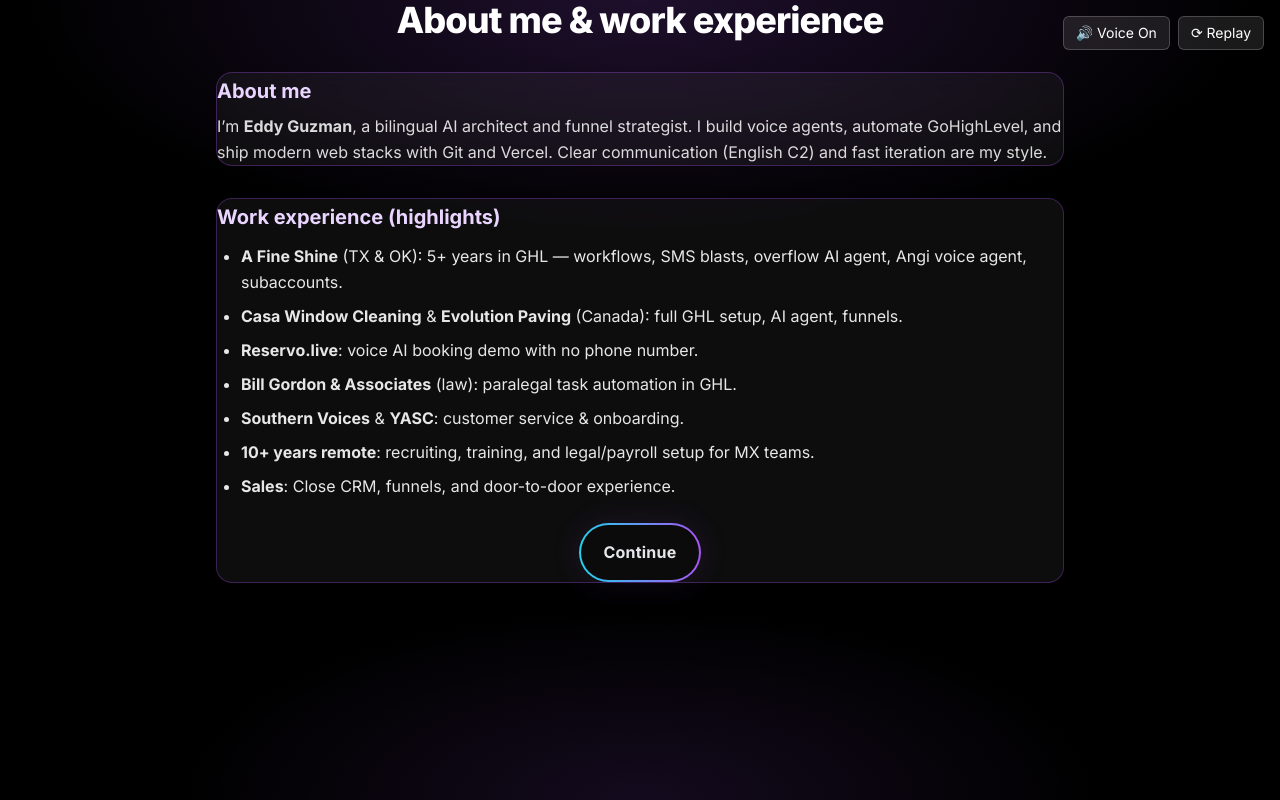
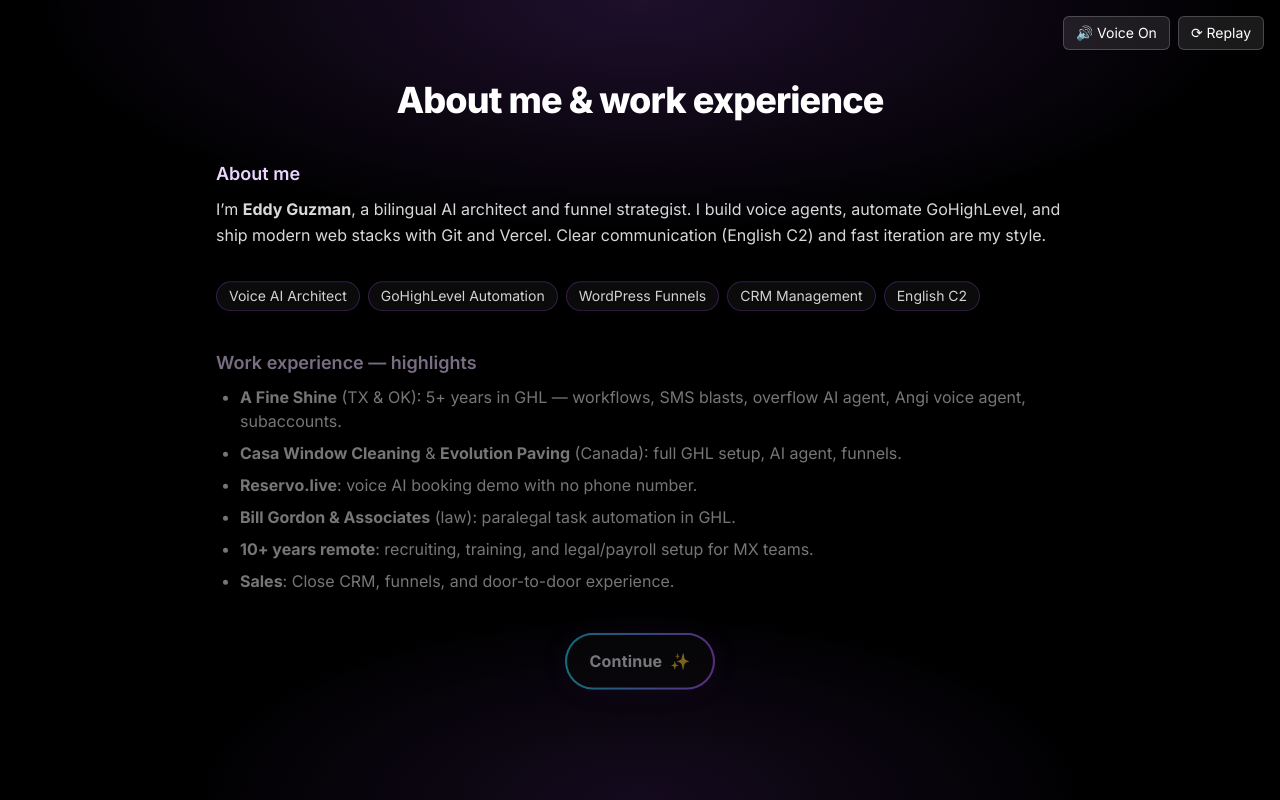
Before and after one commit to eddyg2k/Nvolvus-AI-CV-Web-app, a Next.js app: page / in a window 1280 px wide. Both pictures are taken after a click on the button "Continue". Built offline with nearby package versions, Linux system fonts and the light colour scheme.

Commit message:
Update page.jsx

```diff
--- a/app/page.jsx
+++ b/app/page.jsx
@@ -2,13 +2,12 @@
 
 import { useEffect, useMemo, useRef, useState } from "react";
 import { motion, AnimatePresence } from "framer-motion";
-import { Button } from "../components/ui/button";
-import { Card, CardContent } from "../components/ui/card";
 
+// === Constantes ===
 const NVOLVUS_LOGO =
   "https://images.leadconnectorhq.com/image/f_webp/q_80/r_768/u_https://assets.cdn.filesafe.space/RuTIPgoZKQ63EmsFqUJv/media/679cf4d9aedcfafb37ecce08.png";
 
-// ---------- Voice narration helpers ----------
+// ======= Narrador (Web Speech) con preferencia de voz masculina =======
 function useNarrator(enabled) {
   const synthRef = useRef(null);
   const speakingRef = useRef(false);
@@ -16,29 +15,40 @@
   useEffect(() => {
     if (typeof window !== "undefined") {
       synthRef.current = window.speechSynthesis || null;
+      // precargar voces en algunos navegadores
+      window.speechSynthesis?.getVoices();
     }
   }, []);
 
-  const speakQueue = async (items) => {
+  const pickMaleVoice = () => {
+    if (!synthRef.current) return null;
+    const voices = synthRef.current.getVoices?.() || [];
+
+    // preferimos voces masculinas en inglés (Microsoft/Google/Common)
+    const maleHints = /david|daniel|matthew|john|guy|brian|mike|george|alex|matt|male/i;
+    let v =
+      voices.find((vv) => /en[-_](US|GB)/i.test(vv.lang) && maleHints.test(vv.name)) ||
+      voices.find((vv) => /en[-_](US|GB)/i.test(vv.lang)) ||
+      voices[0] ||
+      null;
+    return v;
+  };
+
+  const speakQueue = async (parts) => {
     if (!enabled || !synthRef.current) return;
-    // stop any current
     try { synthRef.current.cancel(); } catch {}
     speakingRef.current = true;
 
-    for (const text of items) {
+    const voice = pickMaleVoice();
+    for (const text of parts) {
       if (!speakingRef.current) break;
       await new Promise((resolve) => {
         const u = new SpeechSynthesisUtterance(text);
-        u.lang = "en-US";
-        u.rate = 0.98;
-        u.pitch = 1.0;
-        // choose a nicer voice if available
-        const voices = synthRef.current.getVoices?.() || [];
-        const preferred =
-          voices.find((v) => /en[-_](US|GB)/i.test(v.lang) && /female|zira|sara|ariel/i.test(v.name)) ||
-          voices.find((v) => /en[-_](US|GB)/i.test(v.lang)) ||
-          voices[0];
-        if (preferred) u.voice = preferred;
+        u.lang = (voice && voice.lang) || "en-US";
+        u.voice = voice || null;
+        u.rate = 1.0;   // natural
+        u.pitch = 0.95; // más grave
+        u.volume = 1.0;
         u.onend = resolve;
         try { synthRef.current.speak(u); } catch { resolve(); }
       });
@@ -54,26 +64,33 @@
 }
 
 export default function Page() {
-  const [loading, setLoading] = useState(true);
-  const [step, setStep] = useState(0); // 0 = hero, 1 = about/experience
+  // loadingIntro: splash de 5s al entrar
+  const [loadingIntro, setLoadingIntro] = useState(true);
+  // midTransition: splash de 2s entre pantallas
+  const [midTransition, setMidTransition] = useState(false);
+  // step: 0 = hero, 1 = about/experience
+  const [step, setStep] = useState(0);
+
+  // voz
   const [voiceOn, setVoiceOn] = useState(true);
   const { speakQueue, stop } = useNarrator(voiceOn);
 
+  // ===== Intro inicial 5s =====
   useEffect(() => {
-    const t = setTimeout(() => setLoading(false), 2200); // intro estilo Vercel
+    const t = setTimeout(() => setLoadingIntro(false), 5000);
     return () => clearTimeout(t);
   }, []);
 
-  // Narration content (kept short & clear)
+  // Texto a narrar en la segunda pantalla
   const narration = useMemo(
     () => [
       "About me. I’m Eddy Guzman, a bilingual AI architect and funnel strategist. I design voice agents, automate Go High Level, and ship modern web stacks.",
-      "Work experience. Five plus years building G H L for A Fine Shine in Texas and Oklahoma. Casa Window Cleaning and Evolution Paving in Canada. The Reservo dot live voice demo with no phone number. Legal workflow automation for Bill Gordon and Associates. Customer service at Southern Voices and Y A S C. Ten plus years remote, recruiting and training teams in Mexico. Sales background with Close CRM and door to door.",
+      "Work experience. Five plus years building G H L for A Fine Shine in Texas and Oklahoma. Casa Window Cleaning and Evolution Paving in Canada. The Reservo dot live voice demo with no phone number. Legal workflow automation for Bill Gordon and Associates. Ten plus years remote leading teams in Mexico. Sales background with Close CRM and door to door."
     ],
     []
   );
 
-  // When step switches to 1, start the narration after a tiny delay
+  // Cuando paso a step 1, narra después de 400ms (si voiceOn)
   useEffect(() => {
     if (step === 1 && voiceOn) {
       const t = setTimeout(() => speakQueue(narration), 400);
@@ -85,57 +102,74 @@
     // eslint-disable-next-line react-hooks/exhaustive-deps
   }, [step, voiceOn]);
 
-  // ----- Animation variants for second screen -----
+  // Variantes para animaciones sutiles
   const container = {
     hidden: { opacity: 0 },
-    show: {
-      opacity: 1,
-      transition: { staggerChildren: 0.18, delayChildren: 0.1 },
-    },
+    show: { opacity: 1, transition: { staggerChildren: 0.18, delayChildren: 0.1 } }
   };
   const item = {
     hidden: { opacity: 0, y: 14 },
-    show: { opacity: 1, y: 0, transition: { duration: 0.45, ease: "easeOut" } },
+    show: { opacity: 1, y: 0, transition: { duration: 0.45, ease: "easeOut" } }
+  };
+
+  // Manejar click en Continue de la primera pantalla
+  const goToAbout = () => {
+    // splash intermedio 2s con logo grande
+    setMidTransition(true);
+    setTimeout(() => {
+      setMidTransition(false);
+      setStep(1);
+    }, 2000);
   };
 
   return (
     <main className="min-h-screen bg-black text-white relative overflow-hidden">
-      {/* sutil halo morado */}
+      {/* halo morado sutil */}
       <div className="pointer-events-none absolute inset-0 bg-[radial-gradient(80%_50%_at_50%_0%,rgba(168,85,247,0.18),transparent_60%),radial-gradient(60%_40%_at_50%_100%,rgba(168,85,247,0.12),transparent_60%)]" />
 
-      {/* INTRO LOADER */}
+      {/* ====== Splash inicial 5s ====== */}
       <AnimatePresence>
-        {loading && (
+        {loadingIntro && (
           <motion.div
-            key="intro"
+            key="intro-5s"
             initial={{ opacity: 0 }}
             animate={{ opacity: 1 }}
             exit={{ opacity: 0 }}
             className="fixed inset-0 bg-black grid place-items-center z-50"
           >
             <div className="flex flex-col items-center gap-6">
-              <div className="relative">
               <img
                 src={NVOLVUS_LOGO}
                 alt="Nvolvus"
-                  className="h-14 w-auto select-none drop-shadow-lg animate-logo-pulse"
+                className="h-20 w-auto select-none drop-shadow-lg animate-logo-pulse"
               />
-                <div className="absolute -bottom-8 left-1/2 -translate-x-1/2">
               <div className="h-5 w-5 rounded-full border border-white/20 border-t-white/70 animate-spin-slow" />
-                </div>
-              </div>
-
-              <div className="text-center">
-                <p className="text-2xl font-semibold tracking-wide">Welcome Nvolvus AI</p>
-                <p className="text-sm text-white/60 mt-2">Authenticating experience…</p>
-              </div>
             </div>
           </motion.div>
         )}
       </AnimatePresence>
 
-      {/* SCREEN 0 – HERO (NO CAMBIÉ NADA DE TU DISEÑO) */}
-      {!loading && step === 0 && (
+      {/* ====== Splash intermedio 2s ====== */}
+      <AnimatePresence>
+        {midTransition && (
+          <motion.div
+            key="intro-2s"
+            initial={{ opacity: 0 }}
+            animate={{ opacity: 1 }}
+            exit={{ opacity: 0 }}
+            className="fixed inset-0 bg-black grid place-items-center z-40"
+          >
+            <img
+              src={NVOLVUS_LOGO}
+              alt="Nvolvus"
+              className="h-20 w-auto select-none drop-shadow-lg animate-logo-pulse"
+            />
+          </motion.div>
+        )}
+      </AnimatePresence>
+
+      {/* ====== HERO (Pantalla 1) — NO LA TOCO, solo pegada aquí ====== */}
+      {!loadingIntro && step === 0 && (
         <motion.section
           key="hero"
           initial={{ opacity: 0, y: 14, scale: 0.98 }}
@@ -144,16 +178,18 @@
           className="relative z-10 w-full"
         >
           <div className="mx-auto max-w-4xl px-6 pt-24 pb-28 text-center">
+            {/* Title + logo */}
             <div className="flex items-center justify-center gap-4">
               <h1 className="text-4xl sm:text-5xl font-extrabold tracking-tight">Welcome</h1>
               <img src={NVOLVUS_LOGO} alt="Nvolvus" className="h-8 sm:h-9 w-auto opacity-90" />
             </div>
 
+            {/* Subcopy */}
             <p className="mt-5 text-white/80 text-lg sm:text-xl">
-              <span className="font-semibold">Custom interactive résumé for you</span>, created to
-              showcase my skills.
+              <span className="font-semibold">Custom interactive résumé for you</span>, created to showcase my skills.
             </p>
 
+            {/* Skill chips */}
             <div className="mt-6 flex flex-wrap items-center justify-center gap-2">
               {["GoHighLevel", "WordPress/Funnels", "Voice AI", "CRM", "English C2"].map((t) => (
                 <span
@@ -165,8 +201,9 @@
               ))}
             </div>
 
+            {/* Continue */}
             <div className="mt-10">
-              <button onClick={() => setStep(1)} className="btn-continue" aria-label="Continue">
+              <button onClick={goToAbout} className="btn-continue" aria-label="Continue">
                 Continue <span className="sparkle" aria-hidden="true">✨</span>
               </button>
             </div>
@@ -174,8 +211,8 @@
         </motion.section>
       )}
 
-      {/* SCREEN 1 – ABOUT + EXPERIENCE (con narración y transiciones) */}
-      {!loading && step === 1 && (
+      {/* ====== Pantalla 2 — ABOUT + EXPERIENCE, sin cajas ====== */}
+      {!loadingIntro && step === 1 && !midTransition && (
         <motion.section
           key="about"
           initial={{ opacity: 0 }}
@@ -195,10 +232,7 @@
               </button>
               <button
                 className="px-3 py-1.5 rounded-md text-sm bg-white/10 border border-white/20 hover:bg-white/15"
-                onClick={() => {
-                  stop();
-                  setTimeout(() => speakQueue(narration), 50);
-                }}
+                onClick={() => { stop(); setTimeout(() => speakQueue(narration), 50); }}
                 title="Replay narration"
               >
                 ⟳ Replay
@@ -210,34 +244,49 @@
             variants={container}
             initial="hidden"
             animate="show"
-            className="mx-auto max-w-4xl px-6 pt-18 pb-24"
+            className="mx-auto max-w-4xl px-6 pt-20 pb-24"
           >
+            {/* Title */}
             <motion.h2
               variants={item}
-              className="text-center text-3xl sm:text-4xl font-extrabold tracking-tight mb-8"
+              className="text-center text-3xl sm:text-4xl font-extrabold tracking-tight mb-10"
             >
               About me & work experience
             </motion.h2>
 
-            {/* ABOUT */}
+            {/* About text (sin caja) */}
             <motion.div variants={item} className="mb-8">
-              <Card className="rounded-2xl border border-purple-500/30 bg-white/5 backdrop-blur-md">
-                <CardContent className="p-6">
-                  <h3 className="text-xl font-bold mb-2 text-purple-200">About me</h3>
-                  <p className="text-white/85">
+              <h3 className="text-lg font-semibold text-purple-200 mb-2">About me</h3>
+              <p className="text-white/85 leading-relaxed">
                 I’m <b>Eddy Guzman</b>, a bilingual AI architect and funnel strategist.
                 I build voice agents, automate GoHighLevel, and ship modern web stacks with Git and Vercel.
                 Clear communication (English C2) and fast iteration are my style.
               </p>
-                </CardContent>
-              </Card>
             </motion.div>
 
-            {/* EXPERIENCE */}
+            {/* Chips de fortalezas */}
+            <motion.div variants={item} className="mb-8">
+              <div className="flex flex-wrap gap-2">
+                {[
+                  "Voice AI Architect",
+                  "GoHighLevel Automation",
+                  "WordPress Funnels",
+                  "CRM Management",
+                  "English C2",
+                ].map((c) => (
+                  <span
+                    key={c}
+                    className="px-3 py-1 rounded-full text-sm bg-white/5 text-white/90 border border-purple-500/30"
+                  >
+                    {c}
+                  </span>
+                ))}
+              </div>
+            </motion.div>
+
+            {/* Work experience (sin caja) */}
             <motion.div variants={item}>
-              <Card className="rounded-2xl border border-purple-500/30 bg-white/5 backdrop-blur-md">
-                <CardContent className="p-6">
-                  <h3 className="text-xl font-bold mb-3 text-purple-200">Work experience (highlights)</h3>
+              <h3 className="text-lg font-semibold text-purple-200 mb-2">Work experience — highlights</h3>
               <ul className="list-disc pl-6 space-y-2 text-white/90">
                 <li>
                   <b>A Fine Shine</b> (TX & OK): 5+ years in GHL — workflows, SMS blasts, overflow AI agent,
@@ -253,9 +302,6 @@
                   <b>Bill Gordon & Associates</b> (law): paralegal task automation in GHL.
                 </li>
                 <li>
-                      <b>Southern Voices</b> & <b>YASC</b>: customer service & onboarding.
-                    </li>
-                    <li>
                   <b>10+ years remote</b>: recruiting, training, and legal/payroll setup for MX teams.
                 </li>
                 <li>
@@ -263,20 +309,18 @@
                 </li>
               </ul>
 
-                  <div className="mt-6 flex justify-center">
+              <div className="mt-10 flex justify-center">
                 <button
                   className="btn-continue"
                   onClick={() => {
                     stop();
-                        // aquí podríamos ir al siguiente paso (step 2) cuando lo diseñemos
-                        alert("Next step: we’ll design the third screen next.");
+                    // aquí conectamos la tercera pantalla cuando la diseñemos
+                    alert("Next step: we’ll design screen 3 here.");
                   }}
                 >
-                      Continue
+                  Continue <span className="sparkle" aria-hidden="true">✨</span>
                 </button>
               </div>
-                </CardContent>
-              </Card>
             </motion.div>
           </motion.div>
         </motion.section>
```
Lines whose indentation alone changed are shown as unchanged.
